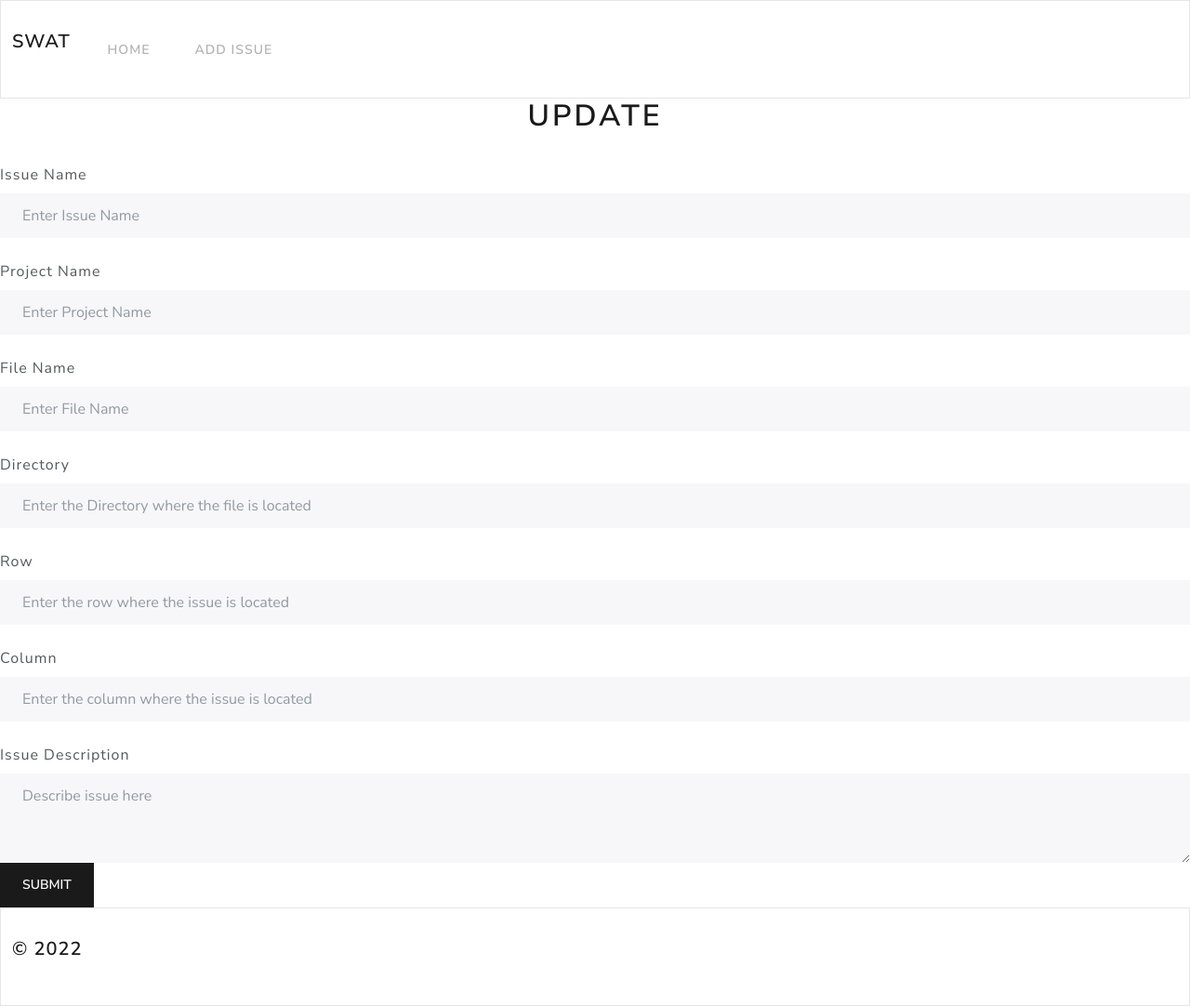
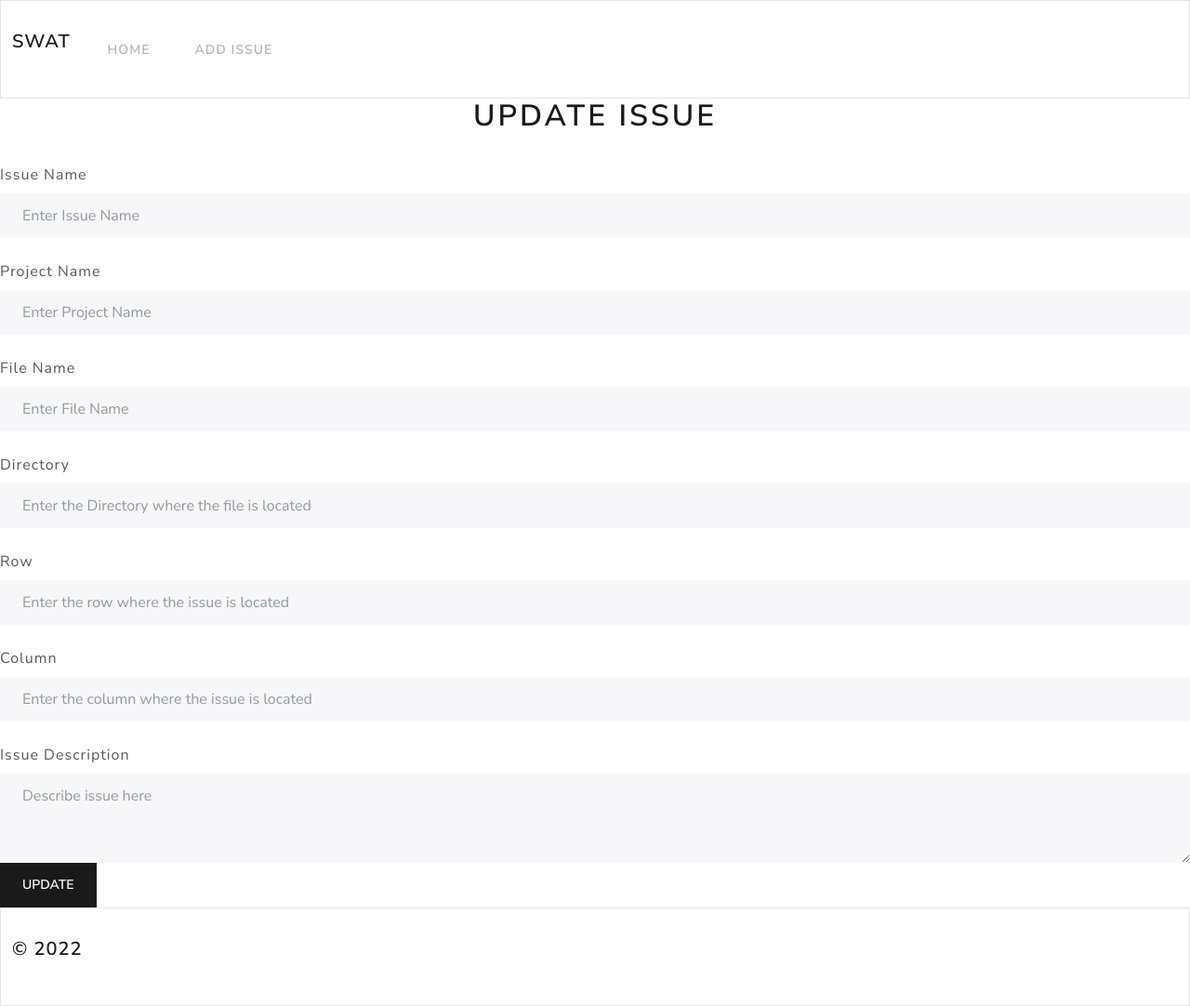
Before and after one commit to cantuc40/SWAT, a React (Create React App) app in the folder client/: page /update_issue in a window 1280 px wide. Shown: the whole page at 93% size. Built offline with nearby package versions, Linux system fonts and the light colour scheme.

Commit message:
working on update issue

```diff
--- a/client/src/pages/updateIssue.js
+++ b/client/src/pages/updateIssue.js
@@ -1,4 +1,5 @@
 import {Component} from 'react';
+import axios from 'axios';
 
 
 export default class UpdateIssue extends Component {
@@ -6,50 +7,67 @@ export default class UpdateIssue extends Component {
     constructor(props) {
         super(props);
         this.state = {
-            test: []
+            issue: []
         }
     }
 
-    /*
-    componentDidMount() {
-        //Insert GET Request for archives
+    onSubmit = e => {
+        e.preventDefault();
+
+        const updatedIssue = {
+            name: this.state.name,
+            project_name: this.state.project_name,
+            file_location: this.state.file_location,
+            filename: this.state.filename,
+            row: this.state.row,
+            col: this.state.col,
+            status: this.state.status,
+            description: this.state.description
         }
-*/
+
+        console.log(updatedIssue)
+
+        axios.patch("http://localhost:5000/api/issues/add", updatedIssue)
+            .then(res => console.log(res.data))
+
+        window.location = "/";
+
+    }
+
     render() {
         return (
         <div>
-                <h1>Update</h1>
-                <form>
+            <h1>Update Issue</h1>
+            <form >
                 <fieldset>
                     <div className="form-group">
-                            <label for="issueName" className="form-label mt-4">Issue Name</label>
-                            <input type="email" className="form-control" id="name" aria-describedby="emailHelp" placeholder="Enter Issue Name" />
+                        <label for="name" className="form-label mt-4">Issue Name</label>
+                        <input type="text" value={this.state.name} onChange={this.onChangeIssueName} className="form-control" id="name" aria-describedby="emailHelp" placeholder="Enter Issue Name" />
 
                         <label for="projectName" className="form-label mt-4">Project Name</label>
-                            <input type="email" className="form-control" id="project_name" aria-describedby="emailHelp" placeholder="Enter Project Name" />
+                        <input type="text" value={this.state.project_name} onChange={this.onChangeProjectName} className="form-control" id="project_name" aria-describedby="emailHelp" placeholder="Enter Project Name" />
 
                         <label for="issueName" className="form-label mt-4">File Name</label>
-                            <input type="email" className="form-control" id="filename" aria-describedby="emailHelp" placeholder="Enter File Name" />
+                        <input type="text" value={this.state.filename} onChange={this.onChangeFileName} className="form-control" id="filename" aria-describedby="emailHelp" placeholder="Enter File Name" />
 
                         <label for="issueName" className="form-label mt-4">Directory</label>
-                            <input type="email" className="form-control" id="file_location" aria-describedby="emailHelp" placeholder="Enter the Directory where the file is located" />
+                        <input type="text" value={this.state.file_location} onChange={this.onChangeDirectory} className="form-control" id="file_location" aria-describedby="emailHelp" placeholder="Enter the Directory where the file is located" />
 
                         <label for="issueName" className="form-label mt-4">Row</label>
-                            <input type="email" className="form-control" id="row" aria-describedby="emailHelp" placeholder="Enter the row where the issue is located" />
+                        <input type="number" value={this.state.row} onChange={this.onChangeRow} className="form-control" id="row" aria-describedby="emailHelp" placeholder="Enter the row where the issue is located" />
 
                         <label for="issueName" className="form-label mt-4">Column</label>
-                            <input type="email" className="form-control" id="col" aria-describedby="emailHelp" placeholder="Enter the column where the issue is located" />
+                        <input type="number" value={this.state.col} onChange={this.onChangeColumn} className="form-control" id="col" aria-describedby="emailHelp" placeholder="Enter the column where the issue is located" />
 
                         <div class="form-group">
                             <label for="exampleTextarea" className="form-label mt-4">Issue Description</label>
-                                <textarea className="form-control" id="exampleTextarea" rows="3" placeholder="Describe issue here"></textarea>
+                            <textarea value={this.state.description} onChange={this.onChangeDescription} className="form-control" id="exampleTextarea" rows="3" placeholder="Describe issue here"></textarea>
                          </div>
 
-                             <button type="submit" class="btn btn-primary">Submit</button>
+                         <button type="submit" className="btn btn-primary" onClick={this.onSubmit}>Update</button>
                     </div>
                 </fieldset>
             </form>
-
         </div>
     );
 
```
Lines whose indentation alone changed are shown as unchanged.
